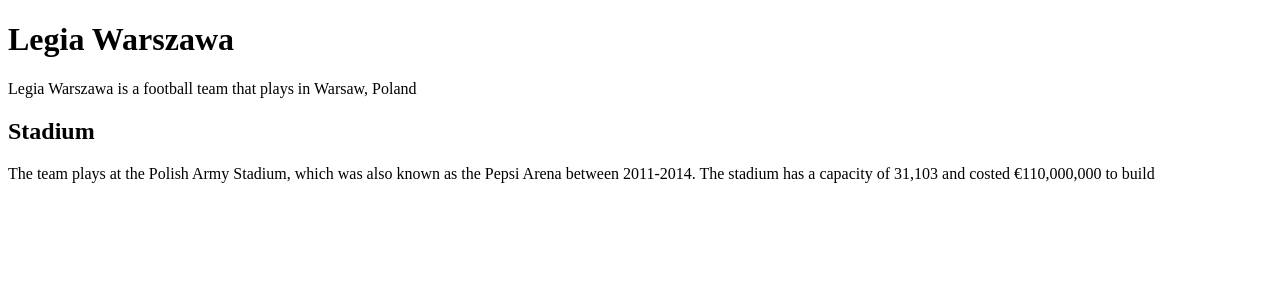
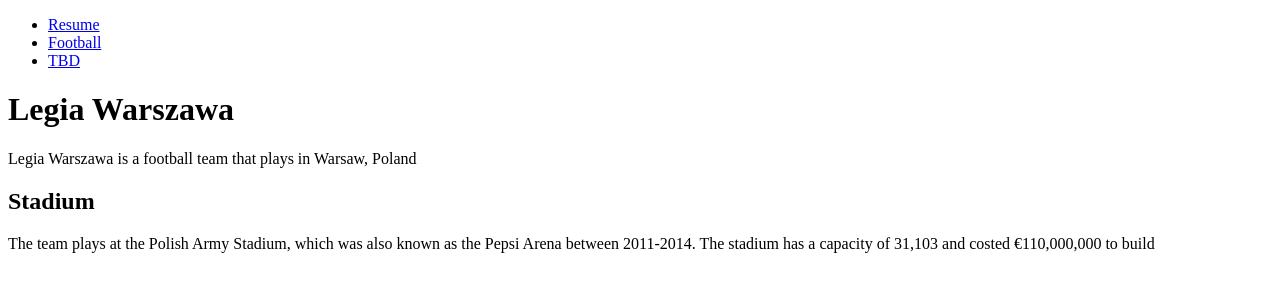
Before and after one commit to patrykb1/webdev_project1, a plain HTML site: page football.html in a window 1280 px wide. Drawn offline with Linux system fonts and the light colour scheme.

Commit message:
Created a third html file, added navigation
Also fixed some indentations in index.html and football.html, where indents would be 4 spaces instead of 2

```diff
--- a/football.html
+++ b/football.html
@@ -5,8 +5,16 @@
     <title>Football</title>
   </head>
   <body>
+    <nav>
+      <ul>
+        <li><a href="index.html">Resume</a></li>
+        <li><a href="football.html">Football</a></li>
+        <li><a href="tbd.html">TBD</a></li>
+      </ul>
+    </nav>
     <h1>Legia Warszawa</h1>
     <p>Legia Warszawa is a football team that plays in Warsaw, Poland</p>
     <h2>Stadium</h2>
     <p>The team plays at the Polish Army Stadium, which was also known as the Pepsi Arena between 2011-2014. The stadium has a capacity of 31,103 and costed &euro;110,000,000 to build</p>
   </body>
+</html>
```
Also changed, not shown: index.html (+11 -4 lines), tbd.html (added, +17 -0 lines).
